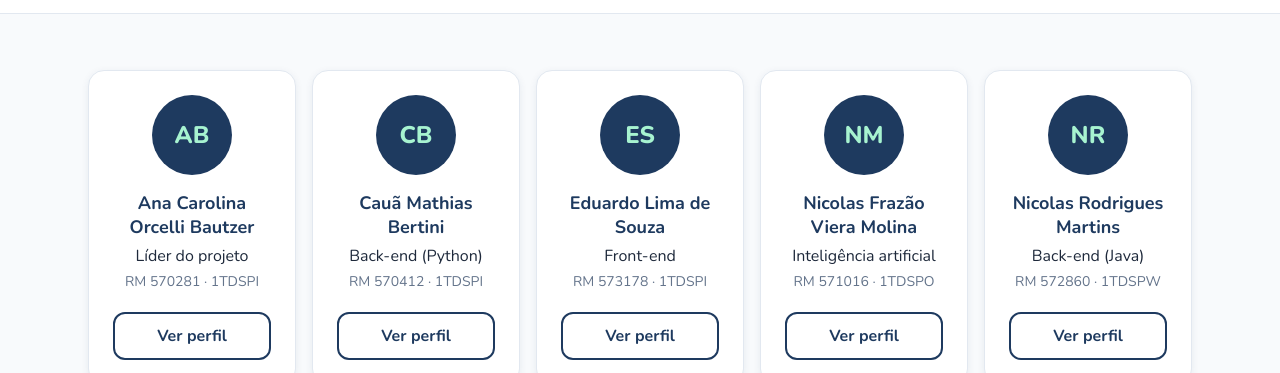
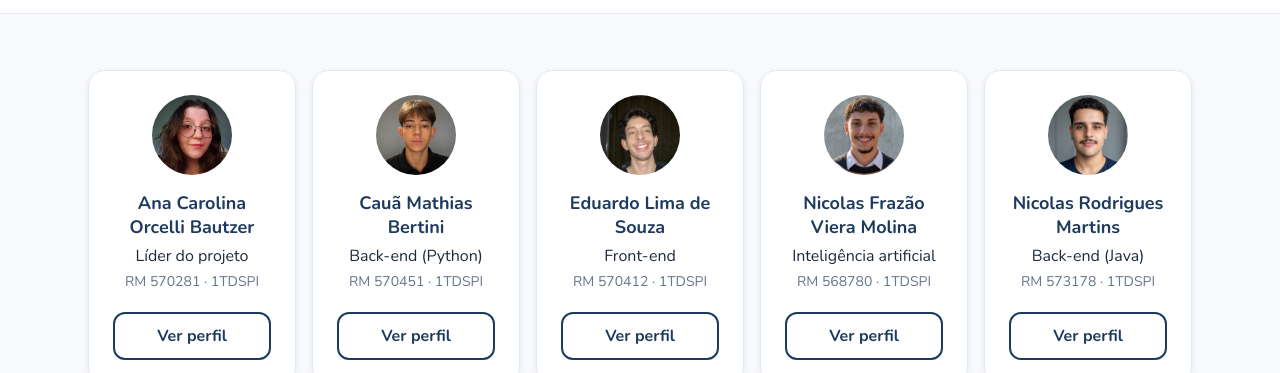
Before and after one commit to GlobalSolution-2026/acolhe-mais-front, a React (Vite) app: page /integrantes in a window 1280 px wide. Shown: the part 434-807 px from the top of the page. Built offline with nearby package versions, Linux system fonts and the light colour scheme; no server answers.

Commit message:
Atualiza RMs, turmas, links e fotos dos integrantes

```diff
--- a/src/data/integrantes.ts
+++ b/src/data/integrantes.ts
@@ -1,8 +1,8 @@
 /**
  * Dados dos integrantes do grupo (decisoes-front.md, seção 7, e demonstração 06-integrantes.html).
- * Fotos: ainda não enviadas. Quando chegarem, salvar em public/integrantes/<RM>.jpg
- * (quadradas, ~400 × 400 px, até ~150 KB) e preencher o campo foto (ex.: '/integrantes/570281.jpg').
- * Links do GitHub e do LinkedIn: os mesmos da develop, até o grupo enviar os definitivos.
+ * Fotos: arquivos em public/integrantes/<RM>.jpeg, referenciados no campo foto.
+ * Sem foto, ou se a imagem não carregar, o AvatarIntegrante mostra as iniciais.
+ * RMs, turmas e links: lista enviada pelo grupo (os RMs batem com os nomes das fotos).
  */
 import type { Integrante } from '../types/institucional';
 
@@ -27,11 +27,12 @@ export const INTEGRANTES: Integrante[] = [
           'Modelo de aprendizado de máquina que estima a chance de o paciente faltar e antecipa a confirmação (risco alto a partir de 0,60).',
       },
     ],
-    github: 'https://github.com',
-    linkedin: 'https://linkedin.com',
+    github: 'https://github.com/anabautzer',
+    linkedin: 'https://www.linkedin.com/in/ana-bautzer/',
+    foto: '/integrantes/570281.jpeg',
   },
   {
-    rm: '570412',
+    rm: '570451',
     nome: 'Cauã Mathias Bertini',
     funcao: 'Back-end (Python)',
     turma: '1TDSPI',
@@ -44,11 +45,12 @@ export const INTEGRANTES: Integrante[] = [
       },
       { titulo: 'Persistência', texto: 'Gravação e leitura dos dados em arquivo.' },
     ],
-    github: 'https://github.com',
-    linkedin: 'https://linkedin.com',
+    github: 'https://github.com/cauabertini',
+    linkedin: 'https://www.linkedin.com/in/caua-mathias-bertini/',
+    foto: '/integrantes/570451.jpeg',
   },
   {
-    rm: '573178',
+    rm: '570412',
     nome: 'Eduardo Lima de Souza',
     funcao: 'Front-end',
     turma: '1TDSPI',
@@ -62,13 +64,14 @@ export const INTEGRANTES: Integrante[] = [
       { titulo: 'Publicação', texto: 'Deploy do front na Vercel.' },
     ],
     github: 'https://github.com/duduutech',
-    linkedin: 'https://linkedin.com',
+    linkedin: 'https://www.linkedin.com/in/duduutech/',
+    foto: '/integrantes/570412.jpeg',
   },
   {
-    rm: '571016',
+    rm: '568780',
     nome: 'Nicolas Frazão Viera Molina',
     funcao: 'Inteligência artificial',
-    turma: '1TDSPO',
+    turma: '1TDSPI',
     disciplinas: ['IA'],
     contribuicoes: [
       {
@@ -78,16 +81,17 @@ export const INTEGRANTES: Integrante[] = [
       },
       { titulo: 'API de IA', texto: 'Disponibilização dos modelos por uma API em Flask.' },
     ],
-    github: 'https://github.com',
-    linkedin: 'https://linkedin.com',
+    github: 'https://github.com/Frazaomol',
+    linkedin: 'https://www.linkedin.com/in/nicolas-molina-3a9257355/',
+    foto: '/integrantes/568780.jpeg',
   },
   {
-    rm: '572860',
+    rm: '573178',
     nome: 'Nicolas Rodrigues Martins',
     // "NM" já é do Nicolas Molina; aqui usa nome e segundo nome, como na demonstração.
     iniciais: 'NR',
     funcao: 'Back-end (Java)',
-    turma: '1TDSPW',
+    turma: '1TDSPI',
     disciplinas: ['Java'],
     contribuicoes: [
       {
@@ -96,7 +100,8 @@ export const INTEGRANTES: Integrante[] = [
       },
       { titulo: 'Publicação', texto: 'API em Docker no Render, consumida pelo front.' },
     ],
-    github: 'https://github.com',
-    linkedin: 'https://linkedin.com',
+    github: 'https://github.com/NickRM22',
+    linkedin: 'https://www.linkedin.com/in/nicolas-rodrigues-martins-126607360/',
+    foto: '/integrantes/573178.jpeg',
   },
 ];
--- a/src/types/institucional.ts
+++ b/src/types/institucional.ts
@@ -143,7 +143,7 @@ export interface Integrante {
   contribuicoes: Contribuicao[];
   github: string;
   linkedin: string;
-  /** Caminho da foto em public/ (ex.: "/integrantes/570281.jpg"). Sem foto, aparecem as iniciais. */
+  /** Caminho da foto em public/ (ex.: "/integrantes/570281.jpeg"). Sem foto, aparecem as iniciais. */
   foto?: string;
   /** Iniciais quando a regra padrão (primeiro e último nome) repetiria as de outra pessoa. */
   iniciais?: string;
```
